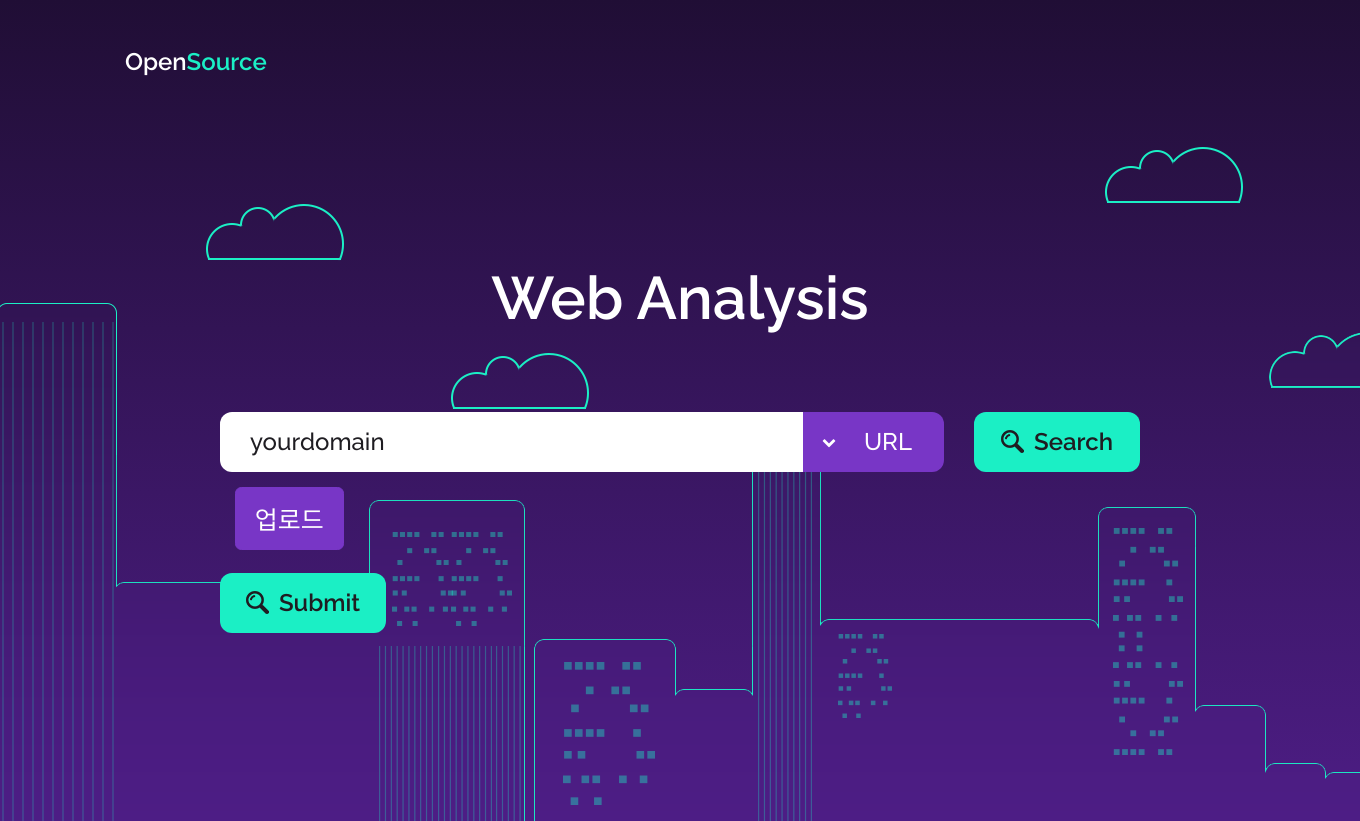
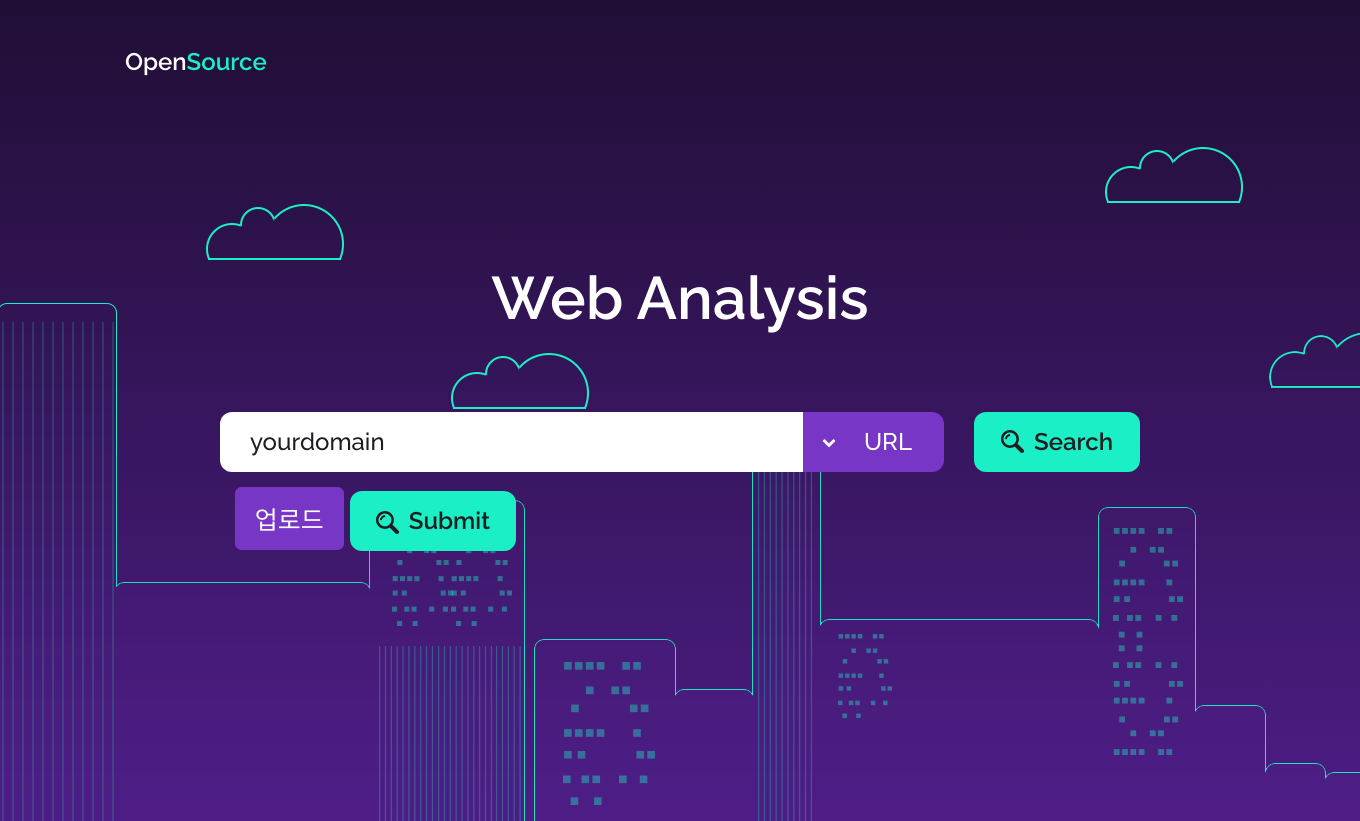
Before and after one commit to akuby21/OSFinalProject, a Flask app: page / in a window 1360 px wide; the page is wider, and only the part inside the window is pictured. Run offline with Flask 2, Linux system fonts and the light colour scheme; some libraries are stand-ins or nearby versions.

Commit message:
Update start.html

```diff
--- a/templates/start.html
+++ b/templates/start.html
@@ -71,8 +71,8 @@
                         <div class="filebox" name="FileName" style="border-radius: :1.0em;padding:15px 15px;font-size:25px;"/>
                           <label for="ex_file">업로드</label>
                           <input type="file" id="ex_file">
+			  <button type = "submit" class="domain_search_button align-items-right justify-content-right" style="float:center"><img src="static/css/images/search.png" alt="">Submit</button>
                         </div>
-                        <button type = "submit" class="domain_search_button d-flex flex-row align-items-center justify-content-center" style="float:center"><img src="static/css/images/search.png" alt="">Submit</button>
                     </form>
                   </div>
                </div>
```
